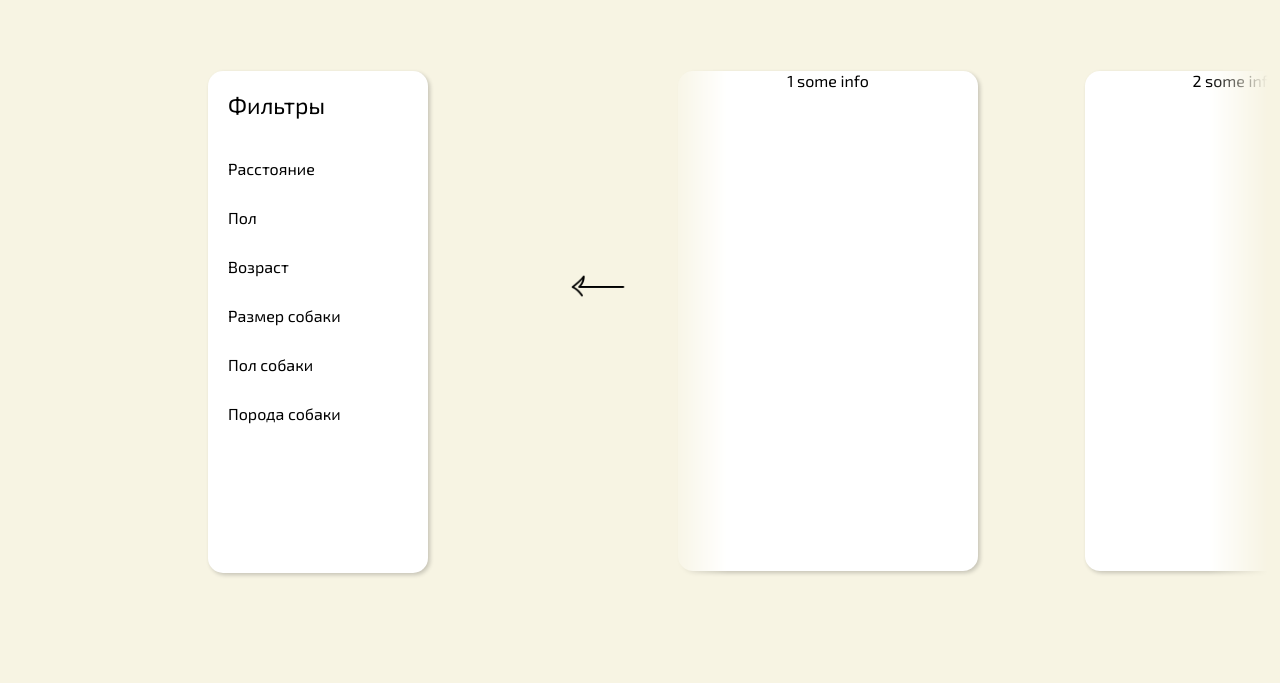
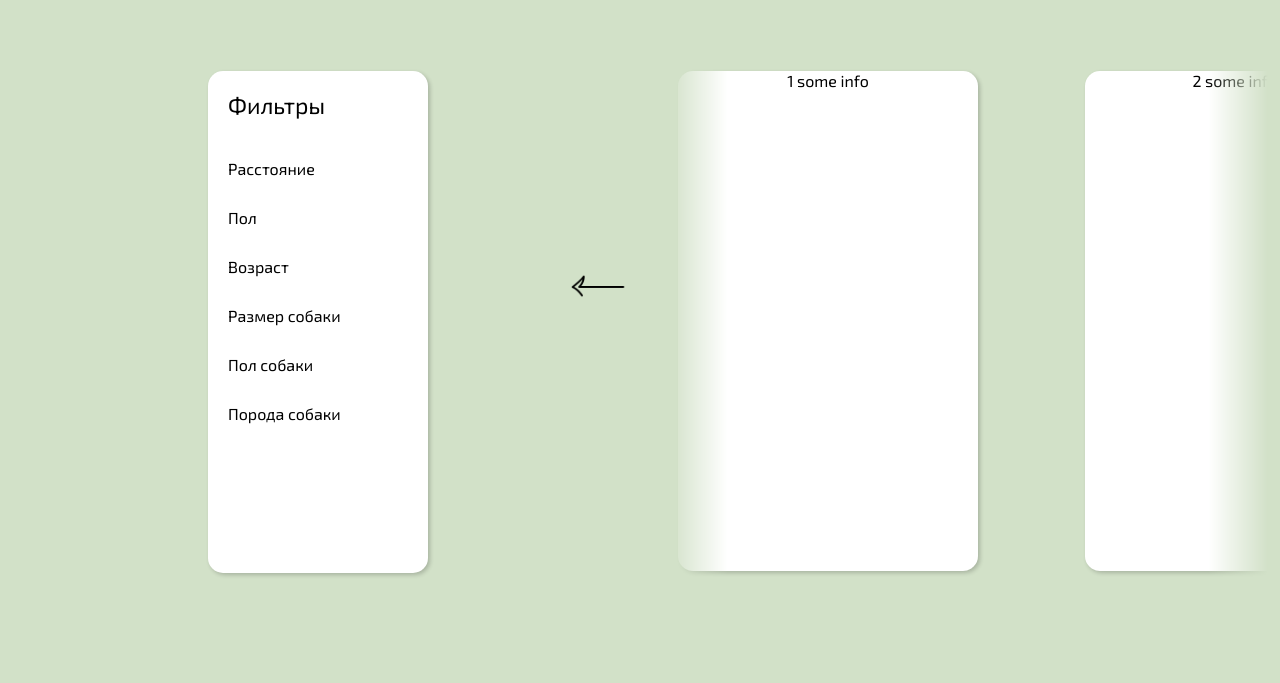
Before and after one commit to AlexandraAdelgeym/FrienDog, a plain HTML site: page users-profiles.html in a window 1280 px wide. Shown: the part 117-800 px from the top of the page. Drawn offline with Linux system fonts and the light colour scheme.

Commit message:
first-ver-users-profiles

```diff
--- a/static/css/usersProfiles.css
+++ b/static/css/usersProfiles.css
@@ -1,5 +1,5 @@
 body{
-    background-color: #F7F4E3;
+    background-color: #D2E1C8;
     font-family: "Exo 2";
     display: flex;
     flex-direction: column;
```
Also changed, not shown: static/css/styles.css (+0 -8 lines).
